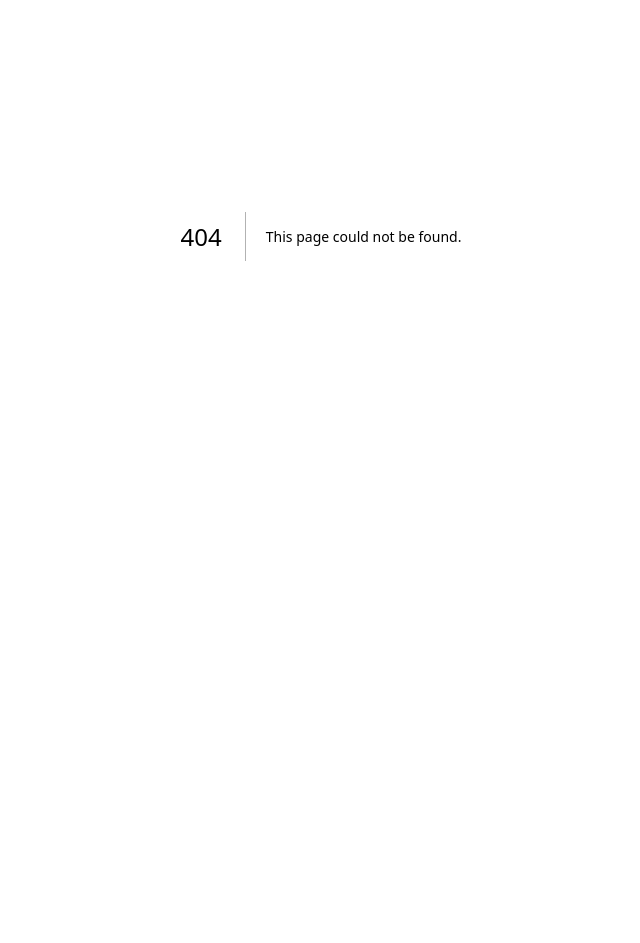
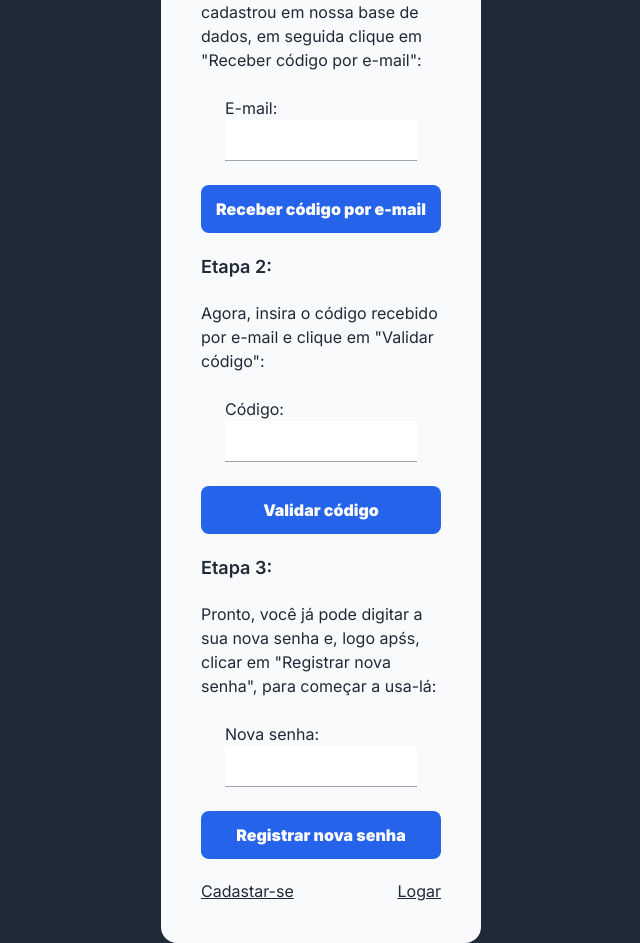
Before and after one commit to mateushilariodias/tg-nos-social-front-end, a Next.js app in the folder client/: page /resetUserPassword in a window 1280 px wide. Before the commit this address had no page. Shown: the part 164-1107 px from the top of the page, without its empty margins (319-959 px from the left). Before the commit the page ends 800 px from the top, so only its background shows below. Built offline with nearby package versions, Linux system fonts and the light colour scheme.

Commit message:
build user password reset page

```diff
--- /dev/null
+++ b/client/src/app/(auth)/resetUserPassword/page.tsx
@@ -0,0 +1,40 @@
+"use client";
+
+import AuthInput from "@/components/common/AuthInput";
+import Link from "next/link";
+import { useState } from "react";
+
+function ResetUserPassword() {
+    const [emailUser, setEmailUser] = useState("");
+    const [passwordUser, setPasswordUser] = useState("");
+    const [code, setCode] = useState("");
+
+    return (
+        <>
+            <h1 className="font-bold text-2xl">Redefinir senha</h1>
+            <h2 className="font-semibold text-lg">Etapa 1:</h2>
+            <span>Digite o e-mail que você cadastrou em nossa base de dados, em seguida clique em "Receber código por e-mail":</span>
+            <AuthInput newState={setEmailUser} htmlForAndNameAndId="emailUser" label="E-mail:" type="email"></AuthInput>
+            <Link href="/resetUserPassword" className="bg-blue-600 hover:bg-blue-800 py-3 font-bold text-white rounded-lg text-center">
+                <strong>Receber código por e-mail</strong>
+            </Link>
+            <h2 className="font-semibold text-lg">Etapa 2:</h2>
+            <span>Agora, insira o código recebido por e-mail e clique em "Validar código":</span>
+            <AuthInput newState={setCode} htmlForAndNameAndId="code" label="Código:" type="text"></AuthInput>
+            <Link href="/resetUserPassword" className="bg-blue-600 hover:bg-blue-800 py-3 font-bold text-white rounded-lg text-center">
+                <strong>Validar código</strong>
+            </Link>
+            <h2 className="font-semibold text-lg">Etapa 3:</h2>
+            <span>Pronto, você já pode digitar a sua nova senha e, logo apśs, clicar em "Registrar nova senha", para começar a usa-lá:</span>
+            <AuthInput newState={setPasswordUser} htmlForAndNameAndId="passwordUser" label="Nova senha:" type="password"></AuthInput>
+            <Link href="/feedUser" className="bg-blue-600 hover:bg-blue-800 py-3 font-bold text-white rounded-lg text-center">
+                <strong>Registrar nova senha</strong>
+            </Link>
+            <div className="flex justify-between">
+                <Link href="/registerUser"><span className="text-left underline">Cadastar-se</span></Link>
+                <Link href="/loginUser"><span className="text-right underline">Logar</span></Link>
+            </div>
+        </>
+    )
+}
+export default ResetUserPassword;
```
